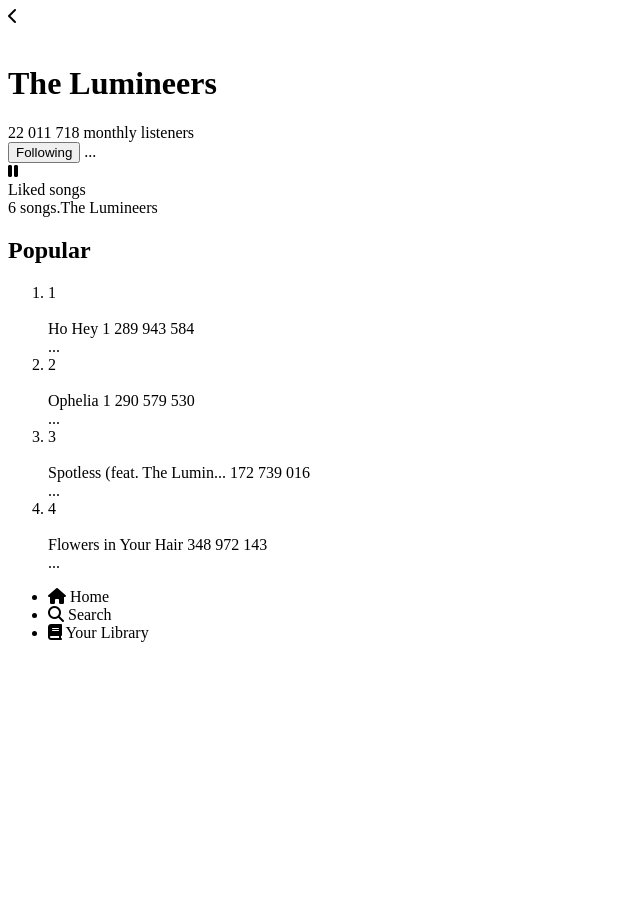
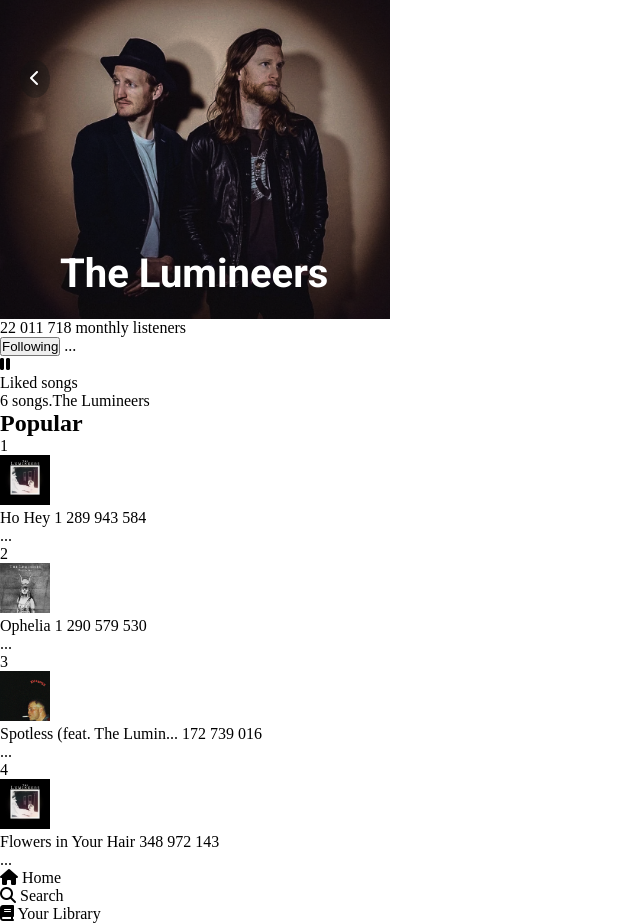
Before and after one commit to danielbgmg/Spotify-Mobile, a plain HTML site: page src/index.html in a window 1280 px wide. Shown: the whole page, without its empty margins (0-640 px from the left). Before the commit the page ends 800 px from the top, so only its background shows below. Drawn offline with Linux system fonts and the light colour scheme.

Commit message:
feat: edição do layout

```diff
--- a/src/index.html
+++ b/src/index.html
@@ -8,6 +8,7 @@
         integrity="sha512-Kc323vGBEqzTmouAECnVceyQqyqdsSiqLQISBL29aUW4U/M7pSPA/gEUZQqv1cwx4OnYxTxve5UMg5GT6L4JJg=="
         crossorigin="anonymous" referrerpolicy="no-referrer" />
     <title>Spotify</title>
+    <link rel="stylesheet" href="./styles/main.css">
 </head>
 
 <body>
@@ -16,7 +17,7 @@
             <div class="icon-back">
                 <i class="fa-solid fa-chevron-left"></i>
             </div>
-            <img src="" alt="" class="banner-img">
+            <img src="./assets/image 17.png" alt="" class="banner-img">
             <h1 class="banner-title">The Lumineers</h1>
         </div>
     </header>
@@ -51,13 +52,13 @@
 
         <section class="musics">
             <h2>Popular</h2>
-            <div class="musicPlalist">
+            <div class="musicPlaylist">
                 <ol>
                     <li>
                         <span>1</span>
                         <div>
                             <div>
-                                <img src="" alt="">
+                                <img src="./assets/image 12.png" alt="" class="img-playlist">
                             </div>
                             <div>
                                 <span>Ho Hey</span>
@@ -70,7 +71,7 @@
                         <span>2</span>
                         <div>
                             <div>
-                                <img src="" alt="">
+                                <img src="./assets/image 13.png" alt="" class="img-playlist">
                             </div>
                             <div>
                                 <span>Ophelia</span>
@@ -83,7 +84,7 @@
                         <span>3</span>
                         <div>
                             <div>
-                                <img src="" alt="">
+                                <img src="./assets/image 14.png" alt="" class="img-playlist">
                             </div>
                             <div>
                                 <span>Spotless (feat. The Lumin...</span>
@@ -96,7 +97,7 @@
                         <span>4</span>
                         <div>
                             <div>
-                                <img src="" alt="">
+                                <img src="./assets/image 12.png" alt="" class="img-playlist">
                             </div>
                             <div>
                                 <span>Flowers in Your Hair</span>
--- a/src/styles/main.scss
+++ b/src/styles/main.scss
@@ -0,0 +1,45 @@
+@import '_variables';
+@import '_mixin';
+@import '_functions';
+
+* {
+  margin: 0;
+  padding: 0;
+  box-sizing: border-box;
+}
+
+.banner {
+  position: relative;
+}
+
+.banner-img {
+  display: block;
+  object-fit: cover;
+  width: 390px;
+  height: 319px;
+}
+
+.icon-back {
+  position: absolute;
+  background-color: hwb(0 7% 93%/0.4);
+  border-radius: 50%;
+  color: #fff;
+  padding: 10px;
+  left: 20px;
+  top: 60px;
+}
+
+.banner-title {
+  color: #fff;
+  position: absolute;
+  top: 250px;
+  left: 60px;
+  font-size: 40px;
+  font-family: Roboto;
+}
+
+.img-playlist {
+  width: 50px;
+  height: 50px;
+}
+/*# sourceMappingURL=main.css.map */
```
Also changed, not shown: src/styles/main.css, 1 other file.
